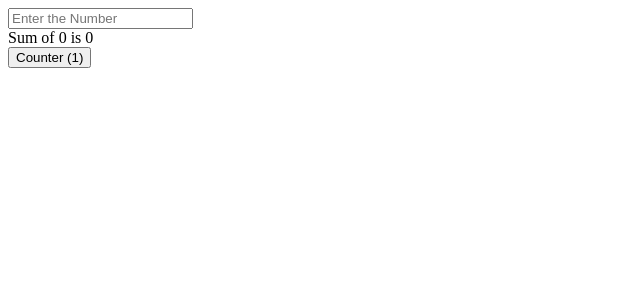
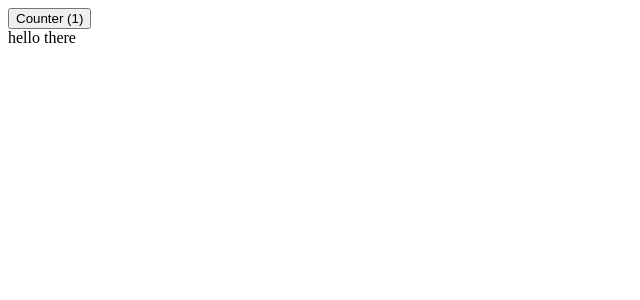
Before and after one commit to thinkofyashh/Cohort-2.0, a React (Vite) app in the folder week6/class-6-2/: page / in a window 1280 px wide. Shown: the top 300 px of the page, without its empty margins (0-640 px from the left). Built offline with nearby package versions, Linux system fonts and the light colour scheme.

Commit message:
learned about referntial equality and a program without useCallback hooks

```diff
--- a/week6/class-6-2/src/App.jsx
+++ b/week6/class-6-2/src/App.jsx
@@ -1,39 +1,27 @@
 import { useEffect, useMemo, useState } from 'react'
+import { memo } from 'react';
+
 import axios from "axios";
 import './App.css'
 import { set } from 'zod';
-
 function App() {
-
-  let [count,setCount]=useState(1);
-  let [Inputvalue,setInputvalue]=useState(0);
-
-
-
-
-
-  const counted =useMemo(()=>{
-    console.log("memo is being called")
-    let counting =0;
-  for(let i=0;i<=Inputvalue;i++){
-    counting=counting+i;
-
-  }
-  return counting;
-  },[Inputvalue])
-
-
+let [count,setCount]=useState(1);
+// changed to function
+function a(){
+  console.log("hi there")
+}
   return (
    <>
-   <input placeholder='Enter the Number ' onChange={function(e){
-    setInputvalue(e.target.value)
-   }}></input><br></br>
-   Sum of {Inputvalue} is {counted}
-  <br></br>
    <button onClick={()=>{setCount(count=count+1)}}>Counter ({count})</button>
-
-
+   <Demo a={a}></Demo>
    </>
   )
 }
+// memo will only run this function when somthing is changed in a .
+const Demo=memo(function({a}){
+  console.log("re rendered demo");  // we put a log to check this
+  return <div>
+    hello there {a}
+  </div>
+})
 export default App
```
Also changed, not shown: 1 other file (tests, documents, lock files or other folders).
